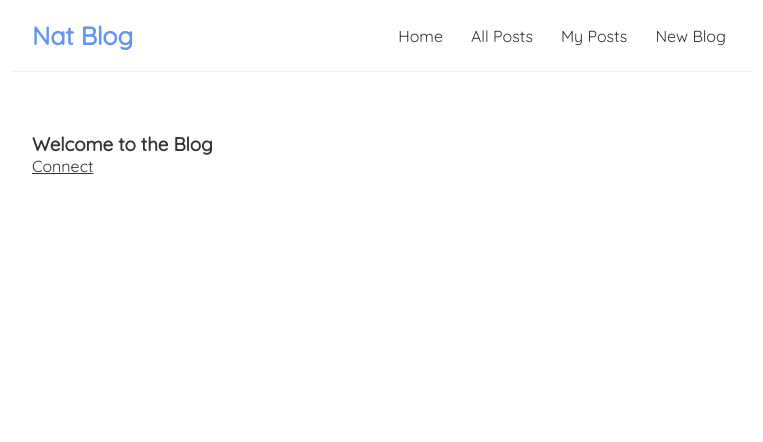
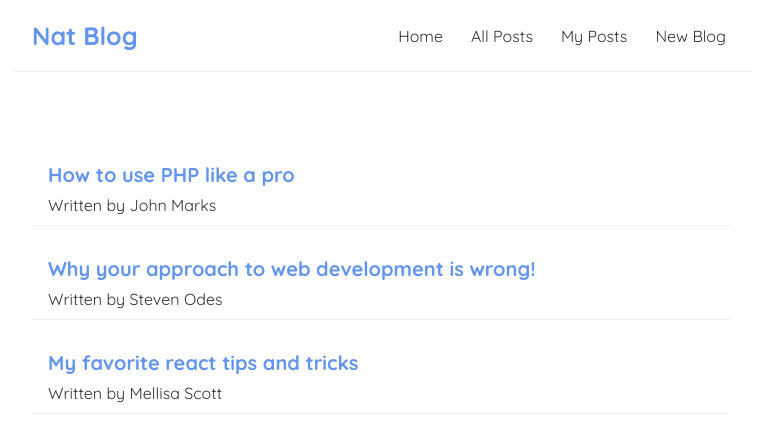
Before and after one commit to cDev-Creator/Blog, a React (Create React App) app: page / in a window 1280 px wide. Shown: the top 442 px of the page, without its empty margins (258-1021 px from the left). Built offline with nearby package versions, Linux system fonts and the light colour scheme; the HTML template or start-up script is replaced by a standard one.

Commit message:
blog list added

```diff
--- a/src/App.js
+++ b/src/App.js
@@ -2,13 +2,11 @@ import Navbar from './Navbar';
 import Home from './Home';
 
 function App() {
-  const link = "https://github.com/"
   return (
     <div className="App">
        <Navbar />
       <div className="content">
         <Home />
-        <a href = {link}>{"Connect"}</a>
       </div>
     </div>
   );
--- a/src/Home.js
+++ b/src/Home.js
@@ -1,7 +1,19 @@
+import {useState} from 'react';
 const Home = () => {
+    const [blogs, setBlogs] = useState([
+        { title: 'How to use PHP like a pro', body: 'lorem ipsum...', author: 'John Marks', id: 1 },
+        { title: 'Why your approach to web development is wrong!', body: 'lorem ipsum...', author: 'Steven Odes', id: 2 },
+        { title: 'My favorite react tips and tricks', body: 'lorem ipsum...', author: 'Mellisa Scott', id: 3 }
+      ])
     return(
         <div className = 'home'>
-            <h3>Welcome to the Blog</h3>
+            {blogs.map((blog) =>
+            <div className="blog-preview" key={blog.id}>
+                <h2>{blog.title}</h2>
+                <p>Written by {blog.author}</p>
+
+            </div>
+            )}
         </div>
     )
 }
--- a/src/index.css
+++ b/src/index.css
@@ -1,4 +1,4 @@
-@import url('https://fonts.googleapis.com/css2?family=Quicksand&display=swap');
+@import url('https://fonts.googleapis.com/css2?family=Quicksand:wght@300;400;500;600;700&display=swap');
 
 /* base styles */
 * {
@@ -35,3 +35,18 @@
   margin: 40px auto;
   padding: 20px;
 }
+
+/* blog previews / list */
+.blog-preview {
+  padding: 10px 16px;
+  margin: 20px 0;
+  border-bottom: 1px solid #f2f2f2;
+}
+.blog-preview:hover {
+  box-shadow: 1px 3px 5px rgba(0,0,0,0.1);
+}
+.blog-preview h2 {
+  font-size: 20px;
+  color:var(--maincolor);
+  margin-bottom: 8px;
+}
```
